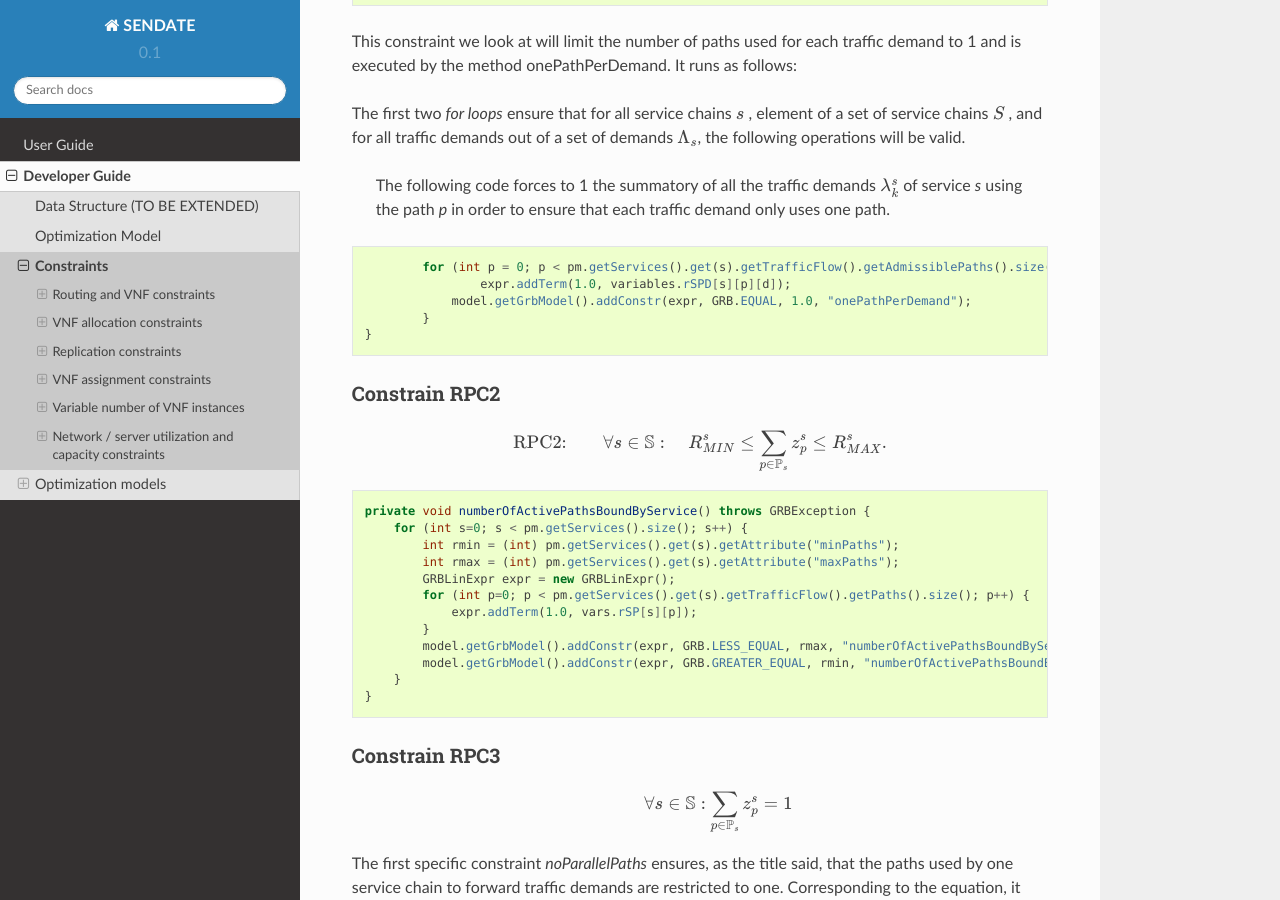
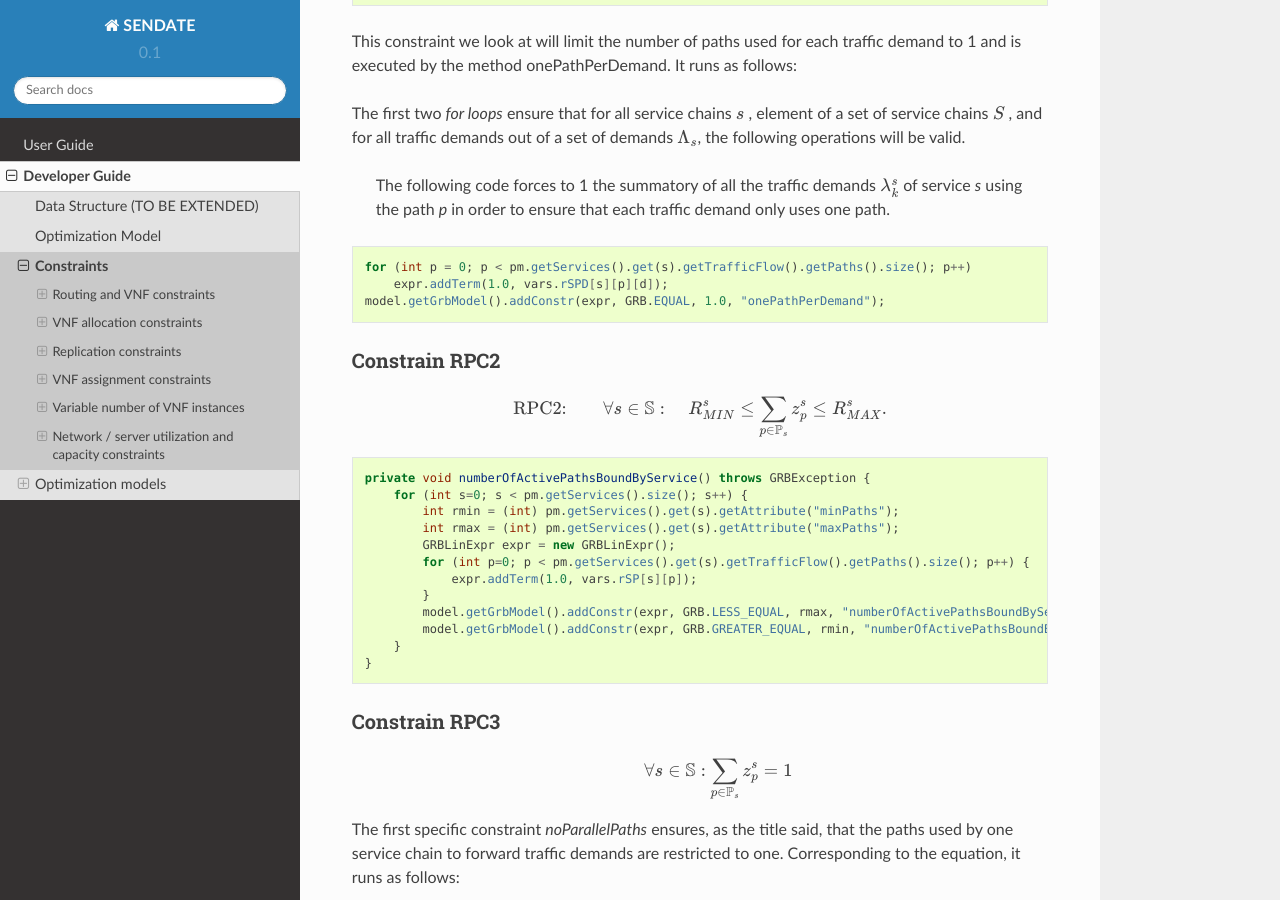
Before and after one commit to fcarp10/nsp4j-optimizer, a Sphinx documentation site: the page built from documentation/developer_guide/constraints.rst, in a window 1280 px wide and 900 px high, scrolled down 497 px. Built offline with Sphinx 7.4.7 and the Read the Docs theme 2.0.0, drawn with Linux system fonts in a browser that asks for light colours.

Commit message:
changed code

```diff
--- a/documentation/developer_guide/constraints.rst
+++ b/documentation/developer_guide/constraints.rst
@@ -35,11 +35,9 @@ The first two *for loops* ensure that for all service chains :math:`s` , element
 
 .. code-block:: java
 
-                for (int p = 0; p < pm.getServices().get(s).getTrafficFlow().getAdmissiblePaths().size(); p++)
-	                expr.addTerm(1.0, variables.rSPD[s][p][d]);
-	            model.getGrbModel().addConstr(expr, GRB.EQUAL, 1.0, "onePathPerDemand");
-	        }
-    	}
+                for (int p = 0; p < pm.getServices().get(s).getTrafficFlow().getPaths().size(); p++)
+                    expr.addTerm(1.0, vars.rSPD[s][p][d]);
+                model.getGrbModel().addConstr(expr, GRB.EQUAL, 1.0, "onePathPerDemand");
 
 
 Constrain RPC2
```
